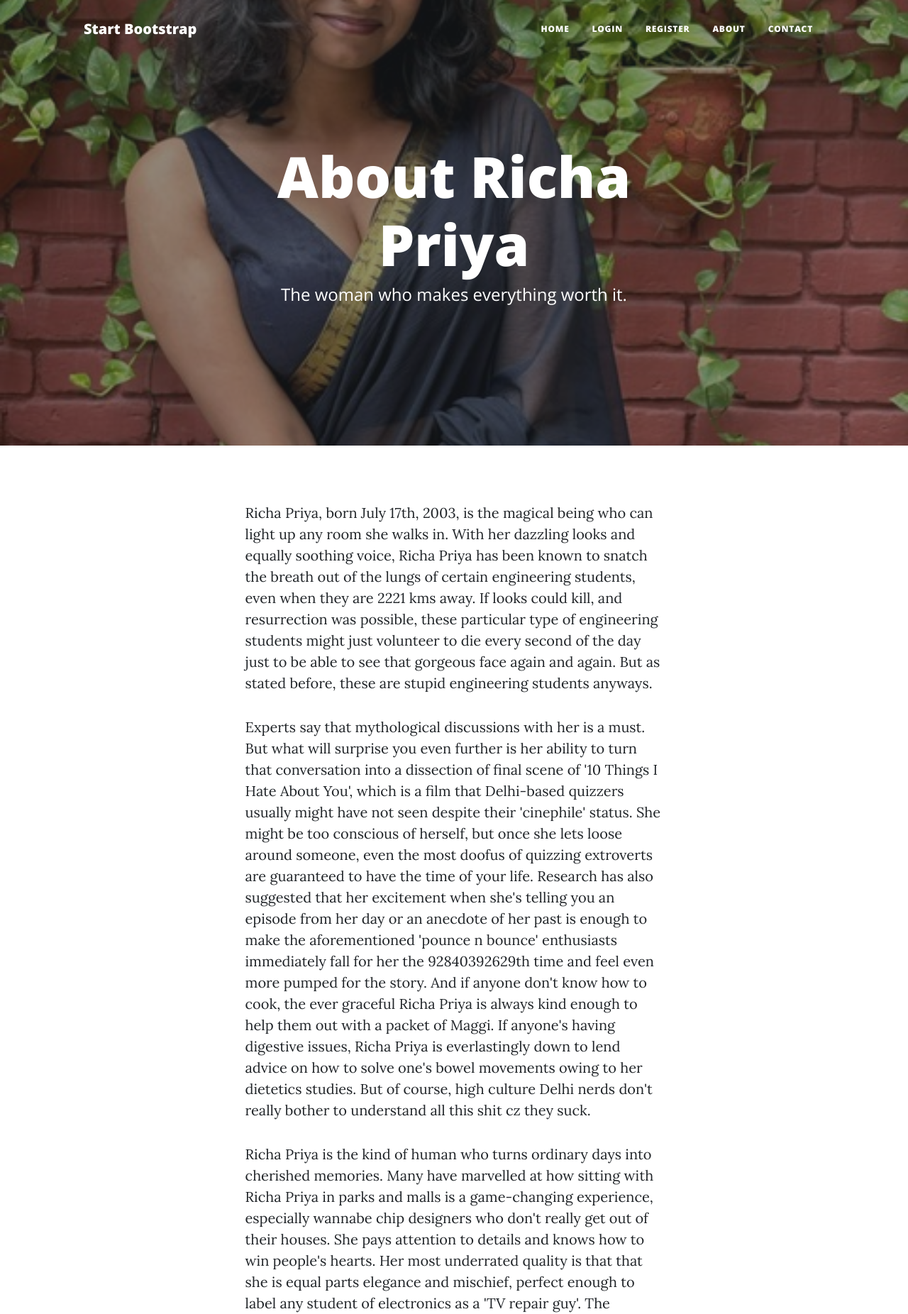
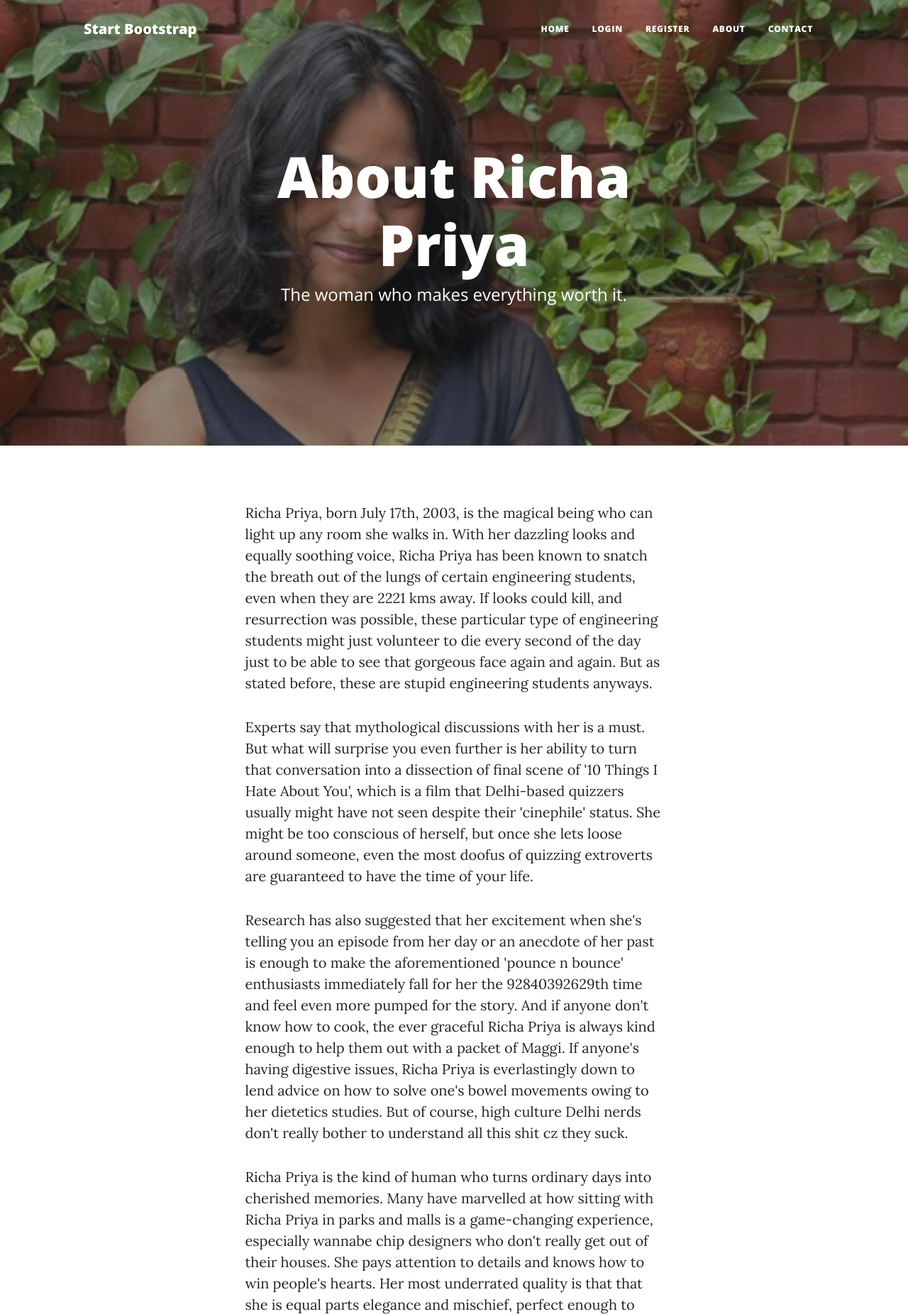
Before and after one commit to divyanshkulshrestha23/Richa-Birthday-2.2, a Flask app: page /about in a window 1280 px wide. Shown: the top 1852 px of the page at 71% size. Run offline with Flask 3, Linux system fonts and the light colour scheme; some libraries are stand-ins or nearby versions.

Commit message:
Update about.html

```diff
--- a/templates/about.html
+++ b/templates/about.html
@@ -3,7 +3,7 @@
 <!-- Page Header-->
 <header
   class="masthead"
-  style="background-image: url('../static/assets/img/Favorite.JPG'); background-position: center 20;"
+  style="background-image: url('../static/assets/img/Favorite.JPG'); background-position: center 20%;"
 >
   <div class="container position-relative px-4 px-lg-5">
     <div class="row gx-4 gx-lg-5 justify-content-center">
@@ -31,7 +31,10 @@
           Experts say that mythological discussions with her is a must. But what will surprise you even further is her ability
           to turn that conversation into a dissection of final scene of '10 Things I Hate About You', which is a film that Delhi-based quizzers usually might have
           not seen despite their 'cinephile' status. She might be too conscious of herself, but once she lets loose around someone, even the most doofus of quizzing extroverts are
-          guaranteed to have the time of your life. Research has also suggested that her excitement when she's telling you an episode from her day
+          guaranteed to have the time of your life.
+        </p>
+        <p>
+          Research has also suggested that her excitement when she's telling you an episode from her day
           or an anecdote of her past is enough to make the aforementioned 'pounce n bounce' enthusiasts immediately fall for her
           the 92840392629th time and feel even more pumped for the story. And if anyone don't know how to cook, the ever graceful Richa Priya is always kind
           enough to help them out with a packet of Maggi. If anyone's having digestive issues, Richa Priya is everlastingly down to lend advice on
```
